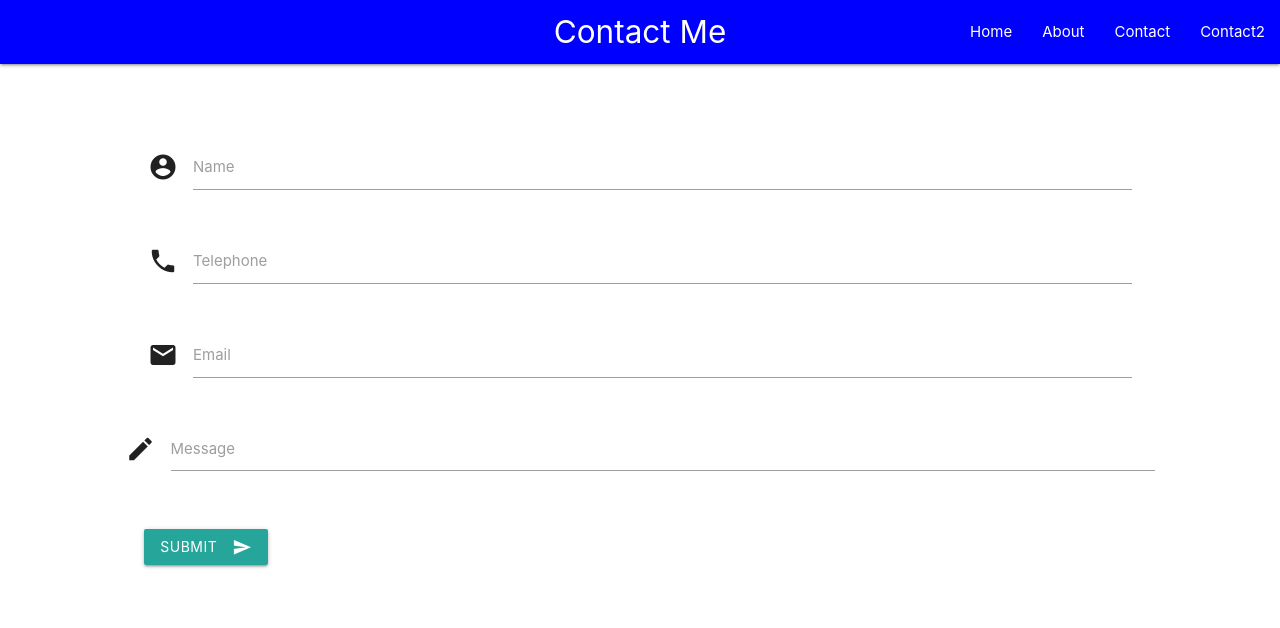
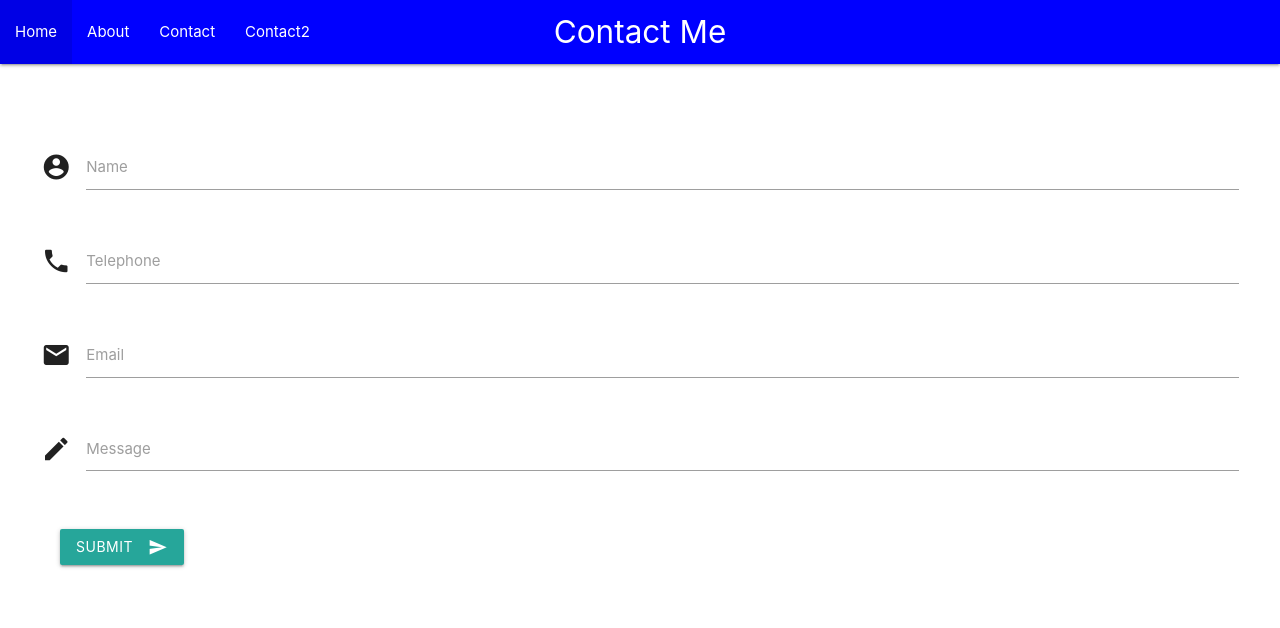
Before and after one commit to McHylander/Demo-Repo, a plain HTML site: page contact2.html in a window 1280 px wide. Drawn offline with nearby package versions, Linux system fonts and the light colour scheme.

Commit message:
Rewritten contact2 form sheet after error.

```diff
--- a/contact2.html
+++ b/contact2.html
@@ -13,7 +13,7 @@
     <nav>
         <div class="nav-wrapper">
           <a href="#" class="brand-logo center">Contact Me</a>
-          <ul id="nav-mobile" class="right hide-on-med-and-down">
+          <ul id="nav-mobile" class="left hide-on-med-and-down">
             <li><a href="index.html">Home</a></li>
             <li><a href="about.html">About</a></li>
             <li><a href="contact.html">Contact</a></li>
@@ -39,12 +39,9 @@
             </div>
             <div class="input-field col s12">
               <i class="material-icons prefix">email</i>
-              <input id="icon_email" type="email" class="validate">
+              <input id="icon_email" type="tel" class="validate">
               <label for="icon_email">Email</label>
             </div>
-            <div class="row">
-              <form class="col s12">
-                <div class="row">
             <div class="input-field col s12">
               <i class="material-icons prefix">mode_edit</i>
               <textarea id="icon_prefix2" class="materialize-textarea"></textarea>
@@ -59,5 +56,6 @@
     </div>
 
     <script src="https://cdnjs.cloudflare.com/ajax/libs/materialize/1.0.0/js/materialize.min.js"></script>
+
 </body>
 </html>
```
Lines whose indentation alone changed are shown as unchanged.
